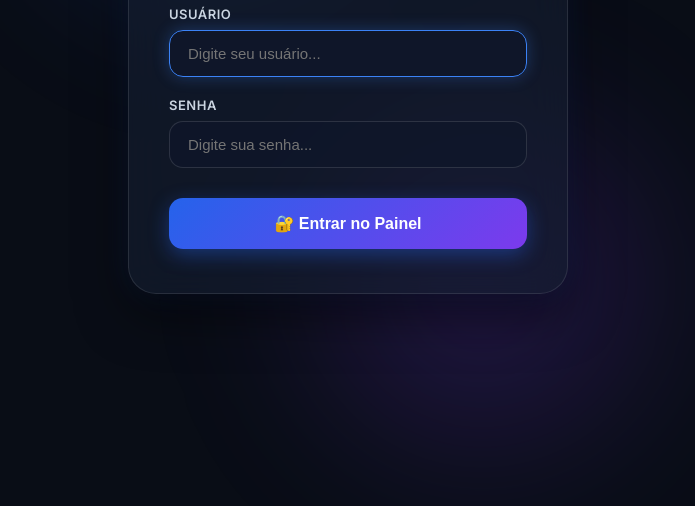
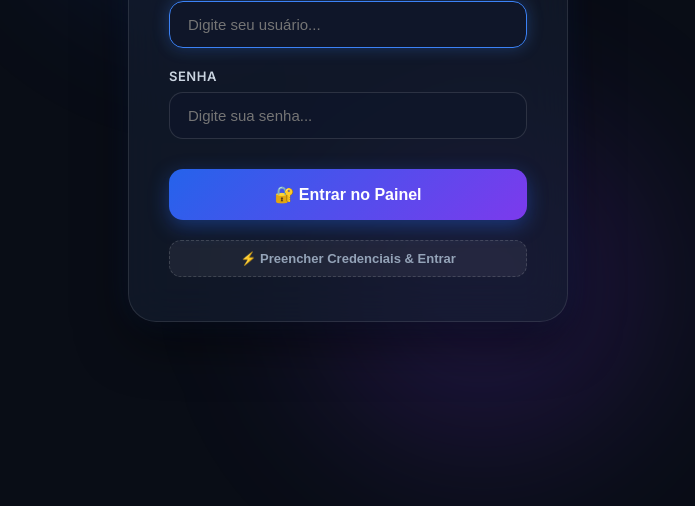
Before and after one commit to icarofffffts/arx-content-dashboard, a plain HTML site: page public/login.html in a window 1280 px wide. Shown: the part 346-852 px from the top of the page, without its empty margins (292-987 px from the left). Drawn offline with Linux system fonts and the light colour scheme.

Commit message:
fix: Add auto-fill credentials button, case-insensitive login, and HMAC master token persistence

```diff
--- a/public/login.html
+++ b/public/login.html
@@ -145,6 +145,25 @@
             box-shadow: 0 10px 25px rgba(37, 99, 235, 0.6);
         }
 
+        .btn-autofill {
+            background: rgba(255, 255, 255, 0.06);
+            color: #94A3B8;
+            font-size: 13px;
+            font-weight: 600;
+            padding: 10px;
+            border: 1px dashed rgba(255, 255, 255, 0.15);
+            border-radius: 12px;
+            cursor: pointer;
+            transition: all 0.2s ease;
+            text-align: center;
+        }
+
+        .btn-autofill:hover {
+            color: #F8FAFC;
+            background: rgba(255, 255, 255, 0.12);
+            border-color: #3B82F6;
+        }
+
         .error-alert {
             background: rgba(239, 68, 68, 0.15);
             border: 1px solid rgba(239, 68, 68, 0.3);
@@ -185,10 +204,17 @@
             </div>
 
             <button type="submit" class="btn-login" id="submit-btn">🔐 Entrar no Painel</button>
+            <button type="button" class="btn-autofill" onclick="fillCredentialsAndSubmit()">⚡ Preencher Credenciais & Entrar</button>
         </form>
     </div>
 
     <script>
+        function fillCredentialsAndSubmit() {
+            document.getElementById('username').value = 'admin';
+            document.getElementById('password').value = 'arx_secret_2026!';
+            document.getElementById('login-form').dispatchEvent(new Event('submit', { cancelable: true }));
+        }
+
         async function handleLogin(e) {
             e.preventDefault();
             const username = document.getElementById('username').value.trim();
@@ -209,7 +235,6 @@
 
                 const data = await res.json();
                 if (data.success && data.token) {
-                    // Save token in both localStorage and document.cookie for 100% browser compatibility
                     localStorage.setItem('arx_token', data.token);
                     document.cookie = `arx_token=${data.token}; path=/; max-age=864000; SameSite=Lax`;
                     window.location.href = '/dashboard/';
```
Also changed, not shown: server.js (+12 -8 lines).
